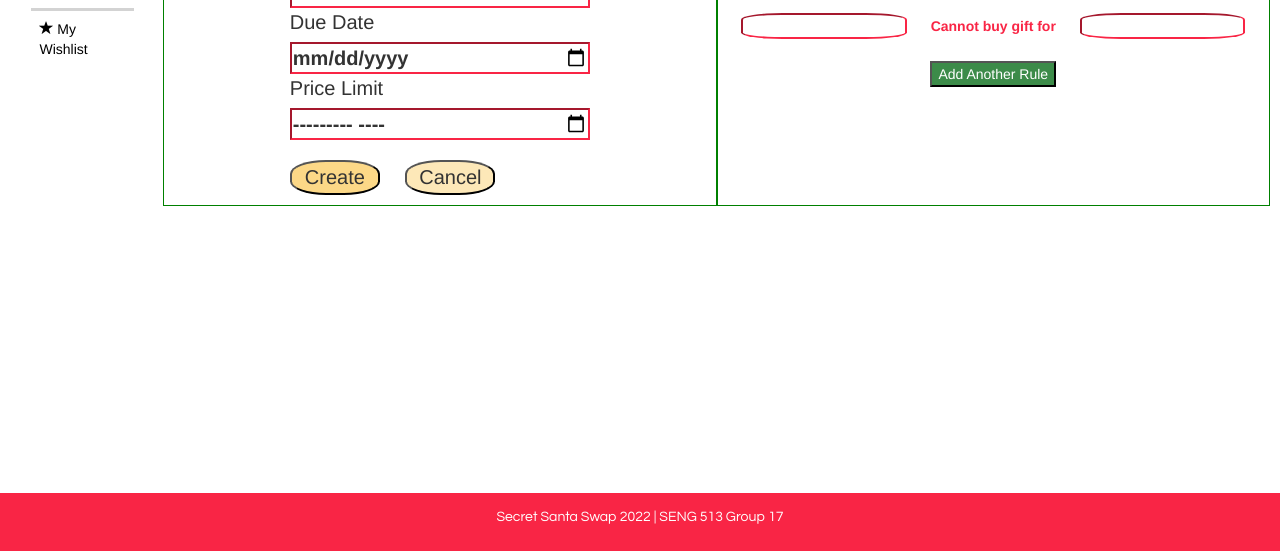
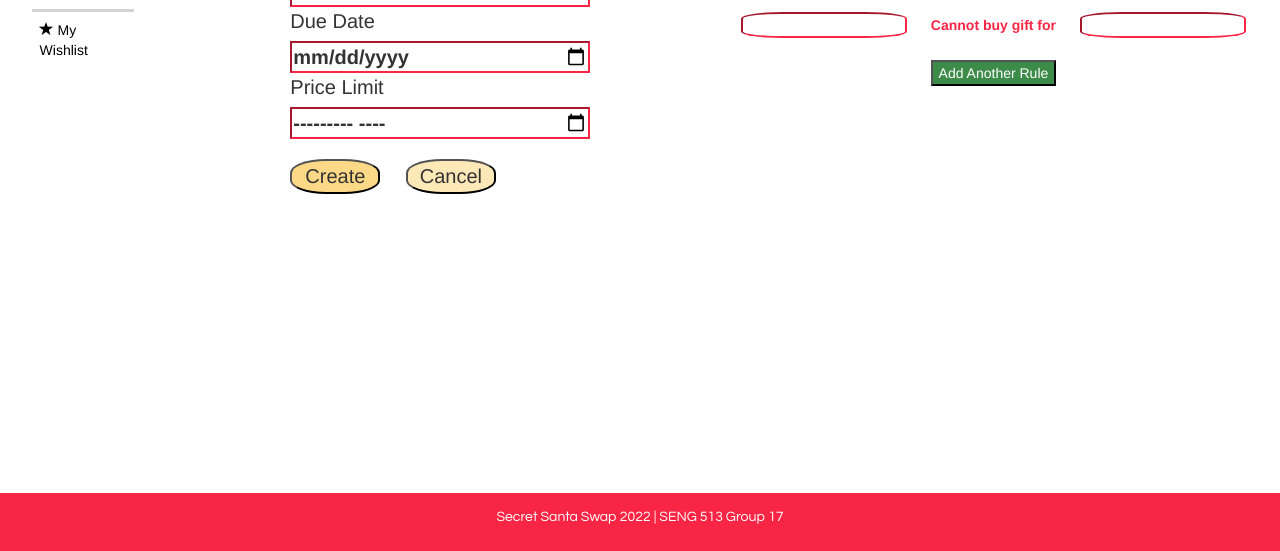
Before and after one commit to kathrynl13/SENG513_GroupProject, a plain HTML site: page CreateGroup.html in a window 1280 px wide. Shown: the part 249-800 px from the top of the page. Drawn offline with nearby package versions, Linux system fonts and the light colour scheme.

Commit message:
Edited CreateGroup

```diff
--- a/CreateGroup.html
+++ b/CreateGroup.html
@@ -72,7 +72,7 @@
                 <h1 id="bodyWrapper" style = "color: #F92545; font-size: 50px; margin: 10px;"><b>Create a group</b></h1>
                 <br>
                 <div class="flex-container">
-                    <div style="font-size: 20px; justify-content: center; display: flex; border: 1px solid green">
+                    <div style="font-size: 20px; justify-content: center; display: flex;">
                     <div>
                     <form id="createForm" style ="margin: 10px; size: 20px;">
                         <label style="font-weight:lighter;">Group Name</label><br>
@@ -89,7 +89,7 @@
                     </div>
 
                     </div>
-                    <div class="customRules" style="text-align:center; border: 1px solid green">
+                    <div class="customRules" style="text-align:center;">
                         <h1 style = "color: #F92545; font-size: 30px;"><b>Custom Rules:</b></h1><br>
                         <form class="rules">
                         <input type="text" id="rules" name="rules">
```
